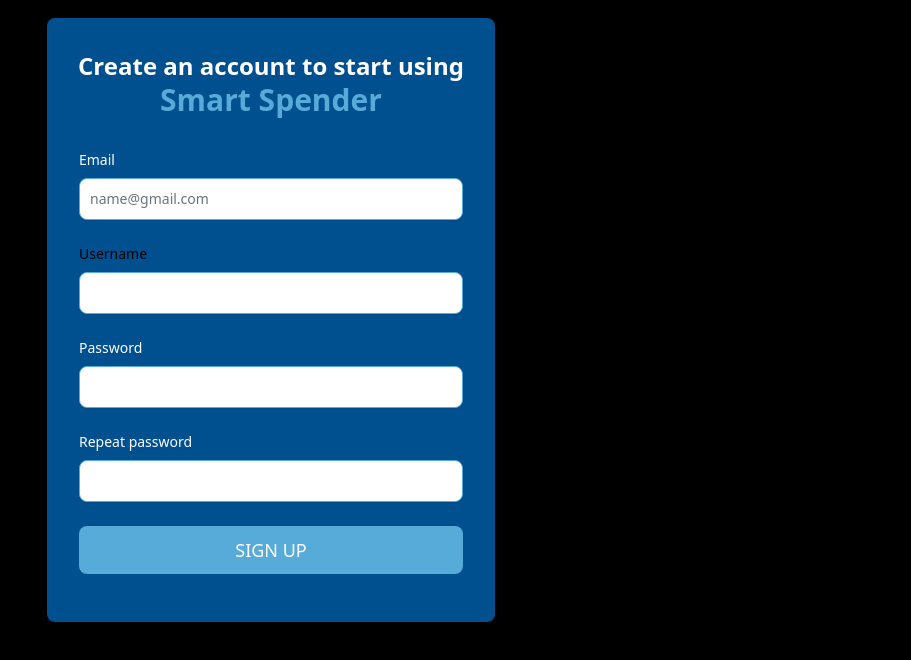
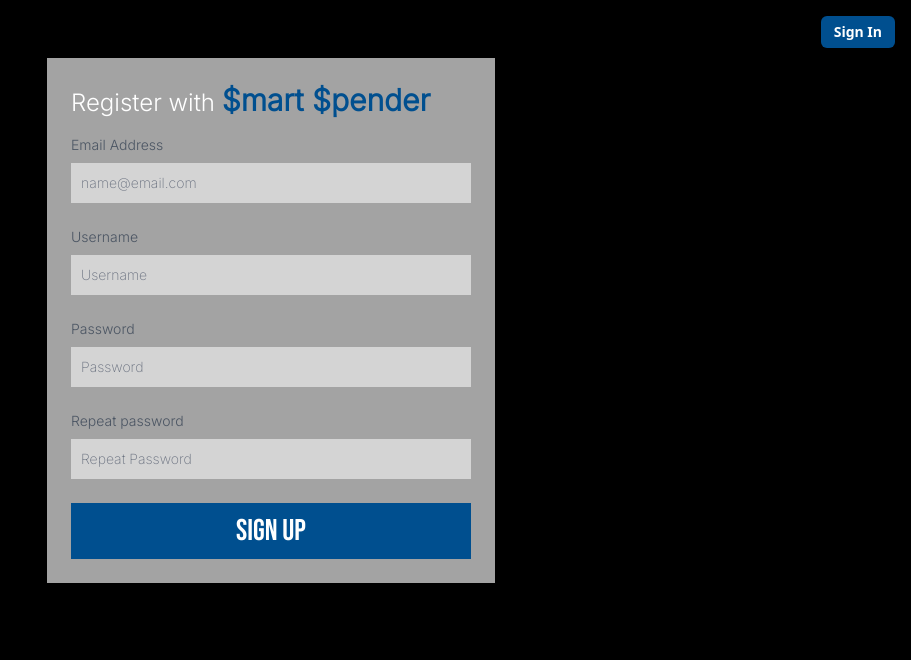
Before and after one commit to koyostar/smart-spender-fe, a React (Create React App) app: page /signup in a window 1280 px wide. Shown: the top 660 px of the page, without its empty margins (369-1280 px from the left). Built offline with nearby package versions, Linux system fonts and the light colour scheme; no server answers.

Commit message:
style: style SignUpForm

```diff
--- a/src/components/SignUpForm/SignUpForm.jsx
+++ b/src/components/SignUpForm/SignUpForm.jsx
@@ -1,6 +1,7 @@
 import { useState } from "react";
 import { signUpService } from "../../utilities/users-service";
 import { useNavigate } from "react-router-dom";
+import { Link } from "react-router-dom";
 
 function SignUpForm({ setUser }) {
   const [userData, setUserData] = useState({
@@ -36,18 +37,20 @@
   };
 
   return (
-    <div className="container bg-[#004F8F] mx-auto max-w-md px-4 py-8 rounded-lg">
-      <header className="text-white font-bold text-2xl text-center">
-        Create an account to start using{" "}
-        <span className="text-[#57ABD8] text-3xl">Smart Spender</span>
-      </header>
-      <form className="p-4 mt-4 rounded-lg" onSubmit={handleSubmit}>
+    <div className="container bg-neutral-400 mx-auto max-w-md p-4">
+      <form className="p-2" onSubmit={handleSubmit} autoComplete="off">
+        <header className="text-white font-inter font-light text-2xl mb-4">
+          Register with{" "}
+          <span className="text-[#004F8F] text-3xl font-bold">
+            $mart $pender
+          </span>
+        </header>
         <div className="mb-6">
           <label
             htmlFor="email"
-            className="block mb-2 text-sm font-medium text-white"
+            className="block mb-2 text-sm font-inter font-normal text-gray-600"
           >
-            Email
+            Email Address
           </label>
           <input
             type="email"
@@ -55,15 +58,16 @@
             name="email"
             value={userData.email}
             onChange={handleChange}
-            className="shadow-sm border border-[#57ABD8] text-black text-sm rounded-lg focus:ring-[#57ABD8] focus:border-[#57ABD8] block w-full p-2.5"
-            placeholder="name@gmail.com"
+            className="bg-neutral-300 text-gray-900 text-sm focus:ring-zinc-500 block w-full p-2.5 cursor-text font-inter font-extralight border-none"
+            placeholder="name@email.com"
+            autoComplete="off"
             required
           />
         </div>
         <div className="mb-6">
           <label
             htmlFor="username"
-            className="block mb-2 text-sm font-medium text-black"
+            className="block mb-2 text-sm font-inter font-normal text-gray-600"
           >
             Username
           </label>
@@ -73,14 +77,16 @@
             name="username"
             value={userData.username}
             onChange={handleChange}
-            className="shadow-sm border border-[#57ABD8] text-black text-sm rounded-lg focus:ring-[#57ABD8] focus:border-[#57ABD8] block w-full p-2.5"
+            placeholder="Username"
+            autoComplete="off"
+            className="bg-neutral-300 text-gray-900 text-sm focus:outline-none block w-full p-2.5 cursor-text font-inter font-extralight border-none"
             required
           />
         </div>
         <div className="mb-6">
           <label
             htmlFor="password"
-            className="block mb-2 text-sm font-medium text-white"
+            className="block mb-2 text-sm font-inter font-normal text-gray-600"
           >
             Password
           </label>
@@ -90,14 +96,15 @@
             name="password"
             value={userData.password}
             onChange={handleChange}
-            className="shadow-sm border border-[#57ABD8] text-black text-sm rounded-lg focus:ring-[#57ABD8] focus:border-[#57ABD8] block w-full p-2.5"
+            placeholder="Password"
+            className="bg-neutral-300 text-gray-900 text-sm focus:ring-zinc-500 block w-full p-2.5 cursor-text font-inter font-extralight border-none"
             required
           />
         </div>
         <div className="mb-6">
           <label
             htmlFor="repeat-password"
-            className="block mb-2 text-sm font-medium text-white"
+            className="block mb-2 text-sm font-inter font-normal text-gray-600"
           >
             Repeat password
           </label>
@@ -107,17 +114,24 @@
             name="repeat"
             value={userData.repeat}
             onChange={handleChange}
-            className="shadow-sm border border-[#57ABD8] text-black text-sm rounded-lg focus:ring-[#57ABD8] focus:border-[#57ABD8] block w-full p-2.5"
+            autoComplete="off"
+            placeholder="Repeat Password"
+            className="bg-neutral-300 text-gray-900 text-sm focus:ring-zinc-500 block focus:outline-none w-full p-2.5 cursor-text font-inter font-extralight border-none"
             required
           />
         </div>
         <button
           type="submit"
-          className="text-white bg-[#57ABD8] hover:bg-[#5D95D3] focus:ring-2 focus:outline-none focus:ring-[#57ABD8] font-medium text-lg px-3 py-2.5 text-center w-full rounded-lg"
+          className="text-white bg-[#004F8F] hover:bg-[#57ABD8] focus:ring-2 focus:outline-none focus:ring-gray-400 font-bebas font-normal text-3xl px-3 py-2.5 text-center w-full"
         >
           SIGN UP
         </button>
       </form>
+      <Link to="/login">
+        <span className="text-white text-md btn btn-ghost btn-sm bg-[#004F8F] hover:bg-[#57ABD8] rounded-md absolute top-4 right-4 normal-case">
+          Sign In
+        </span>
+      </Link>
     </div>
   );
 }
```
